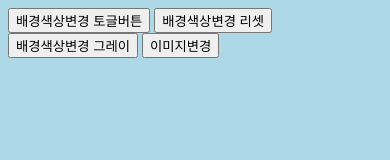
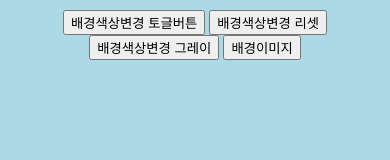
Before and after one commit to iliilllli/bgcolor1, a plain HTML site: page index.html in a window 390 px wide. Both pictures are taken after a click on the button "배경색상변경 토글버튼". Shown: the top 160 px of the page. Drawn offline with Linux system fonts and the light colour scheme.

Commit message:
Update index.html

```diff
--- a/index.html
+++ b/index.html
@@ -8,6 +8,8 @@
   <style>
     body{background-color: lightyellow;
       transition: all 1s;
+      height: 2000px;
+      margin: 0;
     }
     .bgcolor--blue{
       background-color: lightblue;
@@ -15,54 +17,86 @@
     .bgcolor--gray{
       background-color: lightgray;
     }
-    .bgcolor--img{
-      background-image: url(img/22.jpg);
+    .btns{
+      position: relative;
+      margin: auto;
+      text-align: center;
     }
     .bg__img {
       margin: 0;
       position: absolute;
       width: 100vw;
       height: 100vh;
-      background:all 1s;
+      background: url(img/22.jpg);
+      background-size: 100%;
+      transition: all 1s;
       opacity: 0;
     }
     .bg__img--show {
       opacity: 1;
     }
+    .btns{
+      position: fixed;
+      padding: 10px;
+      background-color: transparent;
+      transition: 0.3s;
+    }
+    .btns.bgshow{
+      background-color: tomato;
+    }
   </style>
 </head>
 <body>
+  <div class="bg__img bg__img--show"></div>
   <div class="btns">
   <button class="btn_toggle">배경색상변경 토글버튼</button>
   <button class="btn--reset">배경색상변경 리셋</button>
   <button class="btn--bggray">배경색상변경 그레이</button>
-  <button class="btn--img">이미지변경</button>
-
+  <button class="btn--bgimg">배경이미지</button>
 
 </div>
   <script>
+  const bgContainer = document.querySelector('.bg__img');
     const btnToggle = document.querySelector('.btn_toggle');
-    //addEventlistener(이벤트,실행함수);
-    btnToggle.addEventListener('click', function(){
+    // addEventListener('이벤트', 실행함수);
+    btnToggle.addEventListener('click', function () {
+      bgContainer.classList.remove('bg__img--show');
       document.body.classList.toggle('bgcolor--blue');
       //console.log('버튼클릭');
     });
     const btnReset = document.querySelector('.btn--reset');
-    btnReset.addEventListener('click', function(){
-      document.body.classList.remove('bgcolor--blue','bgcolor--gray','bgcolor--img');
+    //document.querySelector('.btn--reset').addEventlistener
+    btnReset.addEventListener('click', function () {
+      bgContainer.classList.remove('bg__img--show');
+      document.body.classList.remove('bgcolor--blue', 'bgcolor--gray', 'bg--img');
     });
 
     const btnBgGray = document.querySelector('.btn--bggray');
-    btnBgGray.addEventListener('click', function(){
+    btnBgGray.addEventListener('click', function () {
+      bgContainer.classList.remove('bg__img--show');
       document.body.classList.add('bgcolor--gray');
     });
 
-    const btnImg = document.querySelector('.btn--img');
-    btnImg.addEventListener('click', function(){
-      document.body.classList.add('bgcolor--img');
-bgComtainer.classList.add('bg__img--show');
+    const btnBgImg = document.querySelector('.btn--bgimg');
+    btnBgImg.addEventListener('click', function () {
+      // document.body.classlist.add('bg--img');
+      bgContainer.classList.add('bg__img--show');
     });
 
+
+
+
+    const navContainer = document.querySelector('.btns')
+document.addEventListener('scroll',function(){
+  if(window.scrollY > 100){
+    navContainer.classList.add('bgshow');
+
+  }
+  else{
+    navContainer.classList.remove('bgshow');
+  }
+  // console.log(window.scrollY);
+});
   </script>
 
 </body>
```
